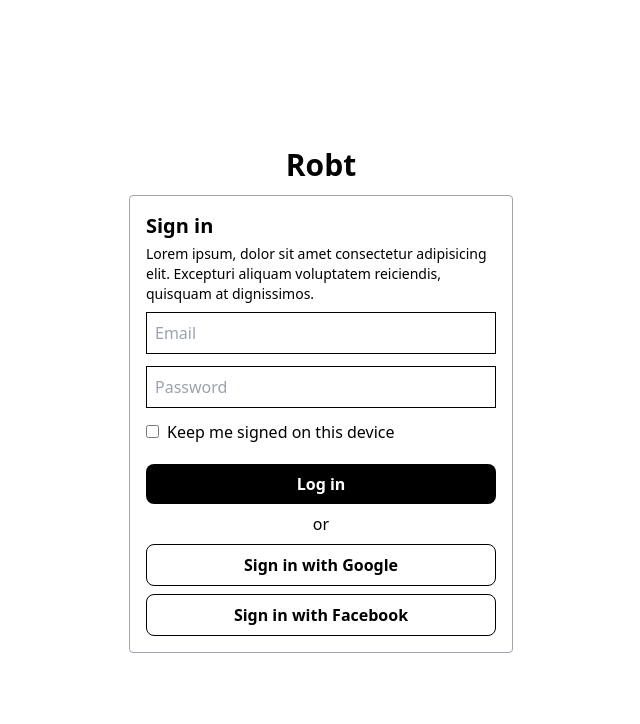
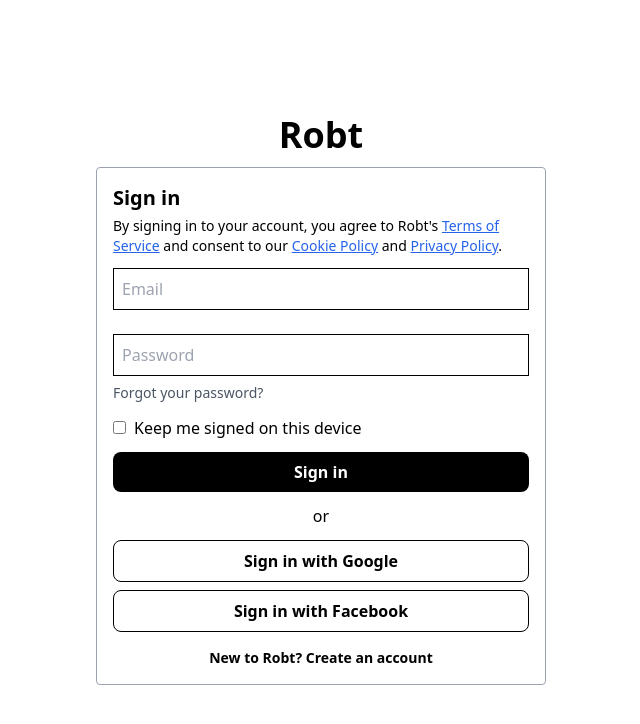
Before and after one commit to Almsrr/robt, a Next.js app: page /candidate/login in a window 1280 px wide. Shown: the top 724 px of the page, without its empty margins (319-959 px from the left). Built offline with nearby package versions, Linux system fonts and the light colour scheme.

Commit message:
update login page

```diff
--- a/components/LoginForm.tsx
+++ b/components/LoginForm.tsx
@@ -1,4 +1,7 @@
 import { FC, useRef } from "react";
+
+import Link from "next/link";
+import CustomLink from "./UI/CustomLink";
 
 interface loginFormProps {
   onLogin: (email: string, password: string) => void;
@@ -25,16 +28,15 @@
   };
 
   return (
-    <form
-      onSubmit={submitHandler}
-      className="w-96 mx-auto border border-gray-400 rounded p-4"
-    >
-      <h1 className="font-bold text-xl mb-1">Sign in</h1>
-      <p className="mb-2 text-sm">
-        Lorem ipsum, dolor sit amet consectetur adipisicing elit. Excepturi
-        aliquam voluptatem reiciendis, quisquam at dignissimos.
+    <form onSubmit={submitHandler} className="form">
+      <h1 className="text-xl mb-1">Sign in</h1>
+      <p className="mb-3 text-sm">
+        By signing in to your account, you agree to Robt&apos;s{" "}
+        <CustomLink>Terms of Service</CustomLink> and consent to our{" "}
+        <CustomLink>Cookie Policy</CustomLink> and{" "}
+        <CustomLink>Privacy Policy</CustomLink>.
       </p>
-      <div>
+      <div className="form-row">
         <input
           ref={emailInput}
           type="text"
@@ -42,15 +44,20 @@
           className="w-full border border-black p-2 mb-3"
         />
       </div>
-      <div>
+      <div className="form-row">
         <input
           ref={passwordInput}
           type="password"
           placeholder="Password"
-          className="w-full border border-black p-2 mb-3"
+          className="w-full border border-black p-2 mb-1"
         />
+        <Link href="#">
+          <a className="text-sm text-gray-600 cursor-point">
+            Forgot your password?
+          </a>
+        </Link>
       </div>
-      <div>
+      <div className="form-row">
         <input
           ref={keepSignedInput}
           type="checkbox"
@@ -59,26 +66,35 @@
         />
         <label htmlFor="keep-signed">Keep me signed on this device</label>
       </div>
-      <button
-        type="submit"
-        className="block mt-5 bg-black text-white w-full p-2 rounded-lg font-bold"
-      >
-        Log in
-      </button>
-      <div className="socials">
-        <div className="text-center w-full py-2">or</div>
+      <div className="form-row">
+        <button
+          type="submit"
+          className="block bg-black text-white w-full p-2 rounded-lg font-bold"
+        >
+          Sign in
+        </button>
+      </div>
+      <div className="socials flex flex-col">
+        <span className="text-center mb-3">or</span>
         <button
           type="button"
-          className="block text-center w-full py-2 border border-black rounded-lg font-bold mb-2"
+          className="py-2 mb-2 text-center border border-black rounded-lg font-bold"
         >
           Sign in with Google
         </button>
         <button
           type="button"
-          className="block text-center w-full py-2 border border-black rounded-lg font-bold "
+          className="py-2 text-center py-2 border border-black rounded-lg font-bold"
         >
           Sign in with Facebook
         </button>
+      </div>
+      <div className="pt-4">
+        <Link href="register">
+          <a className="text-sm text-center font-bold block">
+            New to Robt? Create an account
+          </a>
+        </Link>
       </div>
     </form>
   );
--- /dev/null
+++ b/components/UI/CustomLink.tsx
@@ -0,0 +1,24 @@
+import { FC } from "react";
+
+import Link from "next/link";
+
+interface CustomLinkProps {
+  class?: string;
+  to?: string;
+}
+
+const CustomLink: FC<CustomLinkProps> = function (props) {
+  let link = "#";
+  let customClasses = "link";
+
+  if (props.to) link = props.to;
+  if (props.class) customClasses = customClasses + " " + props.class;
+
+  return (
+    <Link href={link}>
+      <a className={customClasses}>{props.children}</a>
+    </Link>
+  );
+};
+
+export default CustomLink;
--- a/pages/candidate/login.tsx
+++ b/pages/candidate/login.tsx
@@ -29,8 +29,8 @@
     <main>
       <section>
         <div className="container">
-          <div className="flex justify-center w-full flex-col h-screen">
-            <h1 className="font-bold text-3xl text-center pb-3">Robt</h1>
+          <div className="w-full h-screen flex flex-col justify-center">
+            <span className="pb-3 text-center font-bold text-4xl">Robt</span>
             <LoginForm onLogin={loginHandler} />
           </div>
         </div>
--- a/styles/globals.css
+++ b/styles/globals.css
@@ -4,6 +4,10 @@
 
 * {
   box-sizing: border-box;
+}
+
+h1 {
+  @apply font-bold;
 }
 
 .logo {
@@ -21,3 +25,19 @@
 .nav-link.active {
   text-decoration: underline;
 }
+
+.form {
+  width: 100%;
+  max-width: 450px;
+  margin-left: auto;
+  margin-right: auto;
+  @apply border border-gray-400 rounded p-4;
+}
+
+.link {
+  @apply text-blue-600 underline;
+}
+
+.form-row {
+  @apply pb-3;
+}
```
